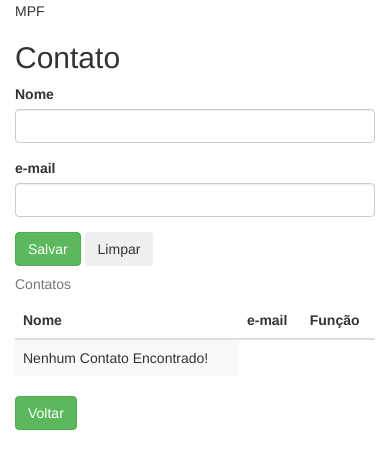
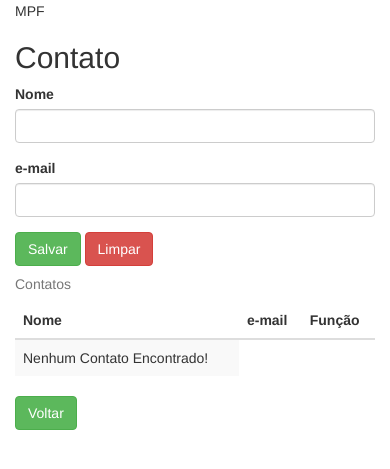
Before and after one commit to geanpm1/MeuProjetoFrame, a CodeIgniter app: page /MeuProjetoFrame/index.php/contato/index in a window 390 px wide. Shown: the top 469 px of the page. Run offline with CodeIgniter, Linux system fonts and the light colour scheme; data that the repository does not hold is empty; some libraries are stand-ins or nearby versions.

```diff
--- a/application/views/contato.php
+++ b/application/views/contato.php
@@ -25,7 +25,7 @@
 
 
     <input class="btn btn-success" type="submit" value="Salvar"/>
-    <input class="btn btn-secondary" type="reset" value="Limpar"/>
+    <input class="btn btn-danger" type="reset" value="Limpar"/>
 
     <?php form_close(); ?>
 
--- a/application/views/template/header.php
+++ b/application/views/template/header.php
@@ -8,6 +8,7 @@ and open the template in the editor.
     <head>
        <!-- <meta charset="UTF-8"> -->
         <title>Meu Projeto Framework</title>
+        <!-- <responsivo para tela do celular> -->
         <meta name="viewport" content="width=device-width, initial-scale=1, shrink-to-fit=no">
         <!--Bootstrap-->
         <link href="<?php echo base_url('assets/css/bootstrap.min.css')?>" rel="stylesheet">
```
